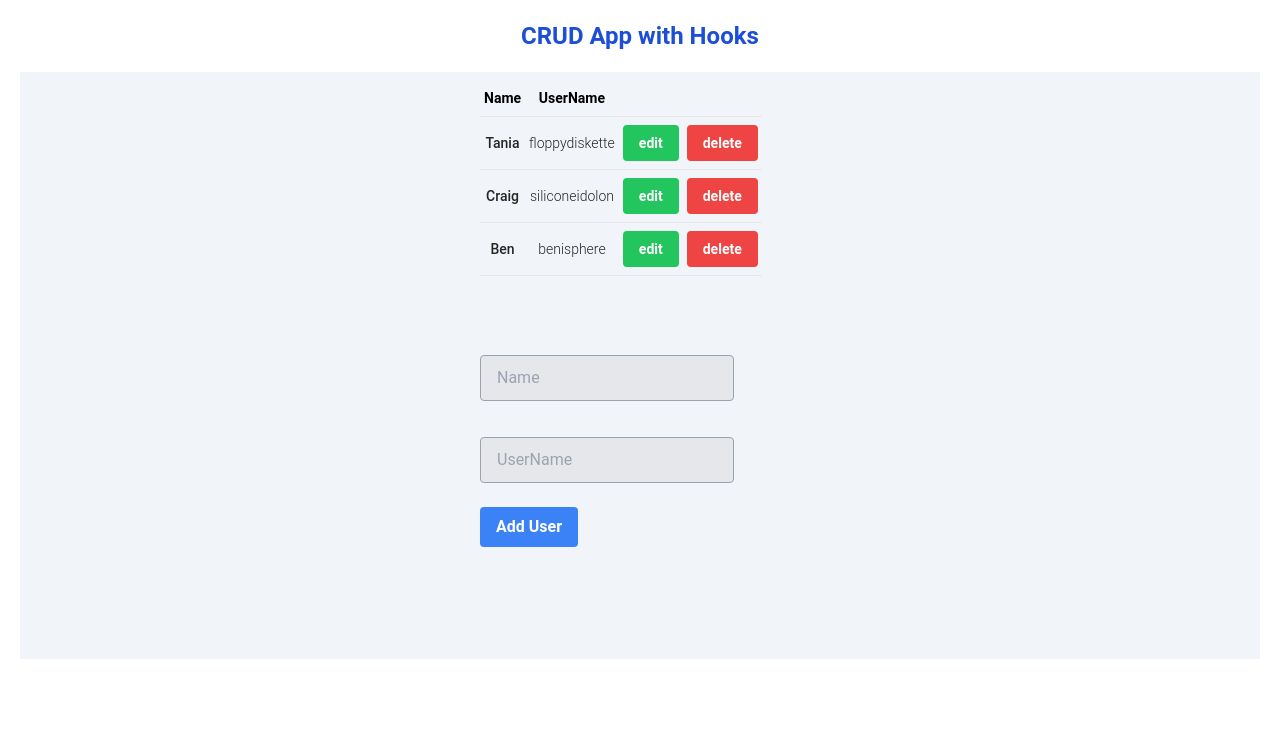
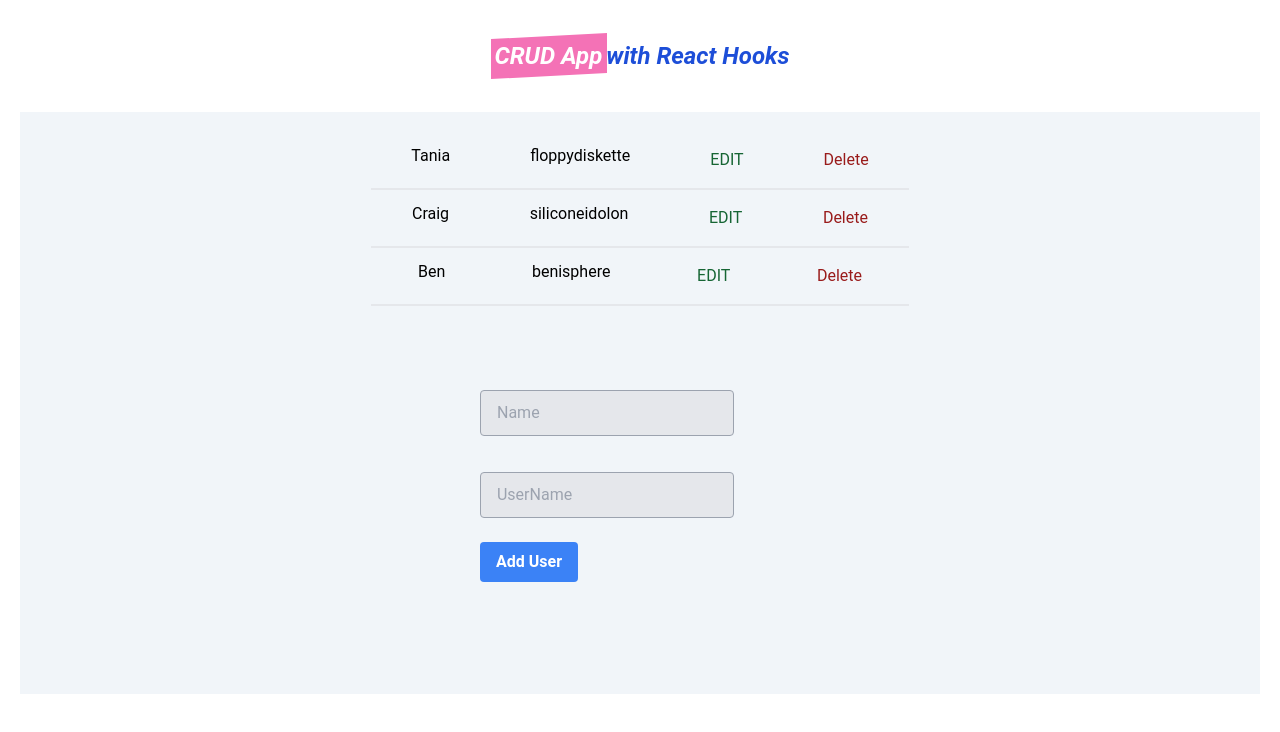
Before and after one commit to NeginSal/React-Hook-CRUD, a React (Create React App) app: page / in a window 1280 px wide. Shown: the top 732 px of the page. Built offline with nearby package versions, Linux system fonts and the light colour scheme.

Commit message:
Edited:User component style

```diff
--- a/src/App.js
+++ b/src/App.js
@@ -34,7 +34,18 @@ function App() {
 
   return (
     <div >
-      <h1 className='text-center text-blue-700 text-2xl font-bold my-5'>CRUD App with Hooks</h1>
+      {/* <h1 className='text-center text-blue-700 text-2xl font-bold my-5'>
+        <span class="before:block before:absolute before:-inset-1 before:-skew-y-3 before:bg-pink-500 relative inline-block">
+          <span class="relative text-white mx-2"> CRUD App </span>
+        </span>
+          with React Hooks
+      </h1> */}
+      <blockquote className="text-2xl font-semibold italic text-center text-blue-700 my-10">
+        <span className="mx-1 before:block before:absolute before:-inset-1 before:-skew-y-3 before:bg-pink-400 relative inline-block">
+          <span className="relative text-white "> CRUD App </span>
+        </span>
+          with React Hooks
+      </blockquote>
       <div className='flex justify-center m-5 bg-slate-100'>
         {editing ? (
           <div>
--- a/src/components/AddUser.js
+++ b/src/components/AddUser.js
@@ -19,20 +19,20 @@ const AddUser = ({ addUser }) => {
 
 	return (
 		<form onSubmit={handleSubmit} className='flex mx-auto my-16 w-full max-w-xs'>
-			<div class="flex flex-wrap -mx-3 mb-6">
-				<div class=" px-3 mb-6 ">
+			<div className="flex flex-wrap -mx-3 mb-6">
+				<div className=" px-3 mb-6 ">
 					<input
 						value={name} onChange={(e) => setName(e.target.value)} required
-						class="appearance-none  bg-gray-200 text-gray-700 border border-gray-400 rounded py-3 px-4 mb-3 leading-tight focus:outline-none focus:bg-white" type="text" placeholder="Name" />
+						className="appearance-none  bg-gray-200 text-gray-700 border border-gray-400 rounded py-3 px-4 mb-3 leading-tight focus:outline-none focus:bg-white" type="text" placeholder="Name" />
 				</div>
-				<div class="px-3 mb-6">
+				<div className="px-3 mb-6">
 					<input
 						value={username} onChange={(e) => setUserName(e.target.value)} required
-						class="appearance-none  bg-gray-200 text-gray-700 border border-gray-400 rounded py-3 px-4 leading-tight focus:outline-none focus:bg-white focus:border-gray-500" type="text" placeholder="UserName" />
+						className="appearance-none  bg-gray-200 text-gray-700 border border-gray-400 rounded py-3 px-4 leading-tight focus:outline-none focus:bg-white focus:border-gray-500" type="text" placeholder="UserName" />
 				</div>
-				<div class="px-3 mb-6">
+				<div className="px-3 mb-6">
 					<button
-						class="bg-blue-500 hover:bg-blue-700 text-white font-bold py-2 px-4  border-blue-700 rounded"
+						className="bg-blue-500 hover:bg-blue-700 text-white font-bold py-2 px-4  border-blue-700 rounded"
 						onClick={() => addUser}>
 						Add User
 					</button>
--- a/src/components/EditUser.js
+++ b/src/components/EditUser.js
@@ -2,10 +2,6 @@ import React, { useState } from 'react';
 
 const EditUser = ({ updateUser, currentUser, setEditing }) => {
     const [user, setUser] = useState(currentUser)
-
-    useEffect(() => {
-        setUser(currentUser)
-      }, [currentUser])
 
     const handleOnChange = (e) => {
         const { name, value } = e.target;
--- a/src/components/Users.js
+++ b/src/components/Users.js
@@ -1,48 +1,40 @@
 import React from 'react';
 
-const Users = ({ users, deleteUser, editRow }) => {
+const Users = ({ users, deleteUser, editRow, addUser }) => {
   return (
-    <div class="flex flex-col">
-      <div class="overflow-x-auto sm:-mx-6 lg:-mx-8">
-        <div class="inline-block min-w-full py-2 sm:px-6 lg:px-8">
-            <table class="min-w-fit text-center text-sm font-light">
-              <thead class="border-b font-medium dark:border-neutral-500">
-                <tr>
-                  <th scope="col" class="px-1 py-2">Name</th>
-                  <th scope="col" class="px-1 py-2">UserName</th>
-                </tr>
-              </thead>
-              <tbody>
-                {users.length > 0 ? (
-                  users.map((user) =>
-                    <tr key={user.id}
-                      class="border-b border-primary-200 bg-primary-100 text-neutral-800">
-                      <td class="whitespace-nowrap px-1 py-2 font-medium">
-                        {user.name}
-                      </td>
-                      <td class="whitespace-nowrap px-1 py-2">{user.username}</td>
-                      <td class="whitespace-nowrap px-1 py-2">
-                        <button
-                          className='bg-green-500 hover:bg-green-700 text-white font-bold py-2 px-4 rounded'
-                          onClick={() => editRow(user)}> edit </button></td>
-                      <td class="whitespace-nowrap px-1 py-2">
-                        <button
-                          className='bg-red-500 hover:bg-red-700 text-white font-bold py-2 px-4  rounded'
-                          onClick={() => deleteUser(user.id)}> delete </button></td>
-                    </tr>
-                  )
-                )
-                  :
-                  <tr>
-                    <td className='text-center'>No users</td>
-                  </tr>
-                }
-              </tbody>
-            </table>
+    <div className='py-5'>
+      {users.length > 0 ?
+        <div>
+          {
+            users.map((user) => {
+              return (
+                <ul key={user.id}>
+                  <li className='flex justify-evenly border-b-2'>
+                    <p className='mx-5 my-3 px-5'>{user.name}</p>
+                    <p className='mx-5 my-3 px-5'>{user.username}</p>
+                    <button
+                      className='mx-5 my-3 px-5 py-1 text-green-800
+                      hover:bg-green-400 hover:rounded-md hover:border hover:border-green-800'
+                      onClick={() => editRow(user)}
+                    >EDIT</button>
+                    <button
+                      className='mx-5 my-3 px-5 py-1 text-red-800
+                       hover:bg-red-400 hover:rounded-md hover:border hover:border-red-800'
+                      onClick={() => deleteUser(user.id)}
+                    >Delete</button>
+                  </li>
+                </ul>
+              )
+            })
+          }
         </div>
-      </div>
+        :
+        <div className='text-center text-2xl font-semi-bold my-5'>
+          <p>Ooops! There is no user !</p>
+        </div>
+      }
     </div>
-  );
+  )
 }
 
 export default Users;
```
